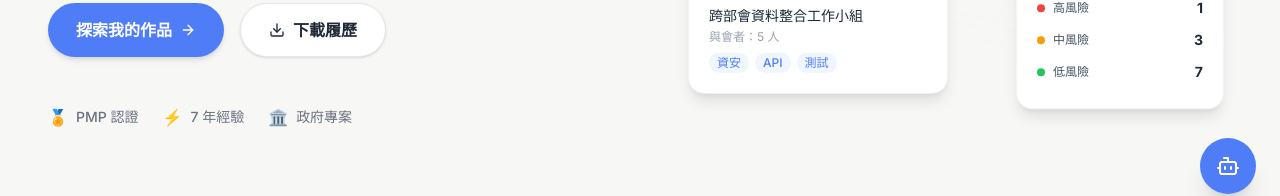
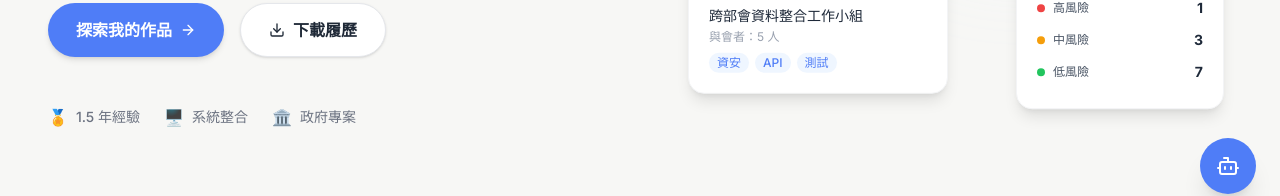
Before and after one commit to fiying0788-blip/Portfolio_Figma, a React (Vite) app: page / in a window 1280 px wide. Shown: the part 582-778 px from the top of the page. Built offline with nearby package versions, Linux system fonts and the light colour scheme.

Commit message:
Update files from Figma Make

```diff
--- a/src/app/App.tsx
+++ b/src/app/App.tsx
@@ -460,8 +460,8 @@ function HeroSection() {
             className="flex items-center gap-6 mt-12"
           >
             {[
-              { label: "PMP 認證", icon: "🏅" },
-              { label: "7 年經驗", icon: "⚡" },
+              { label: "1.5 年經驗", icon: "🏅" },
+              { label: "系統整合", icon: "🖥️" },
               { label: "政府專案", icon: "🏛️" },
             ].map(b => (
               <div key={b.label} className="flex items-center gap-2">
```
